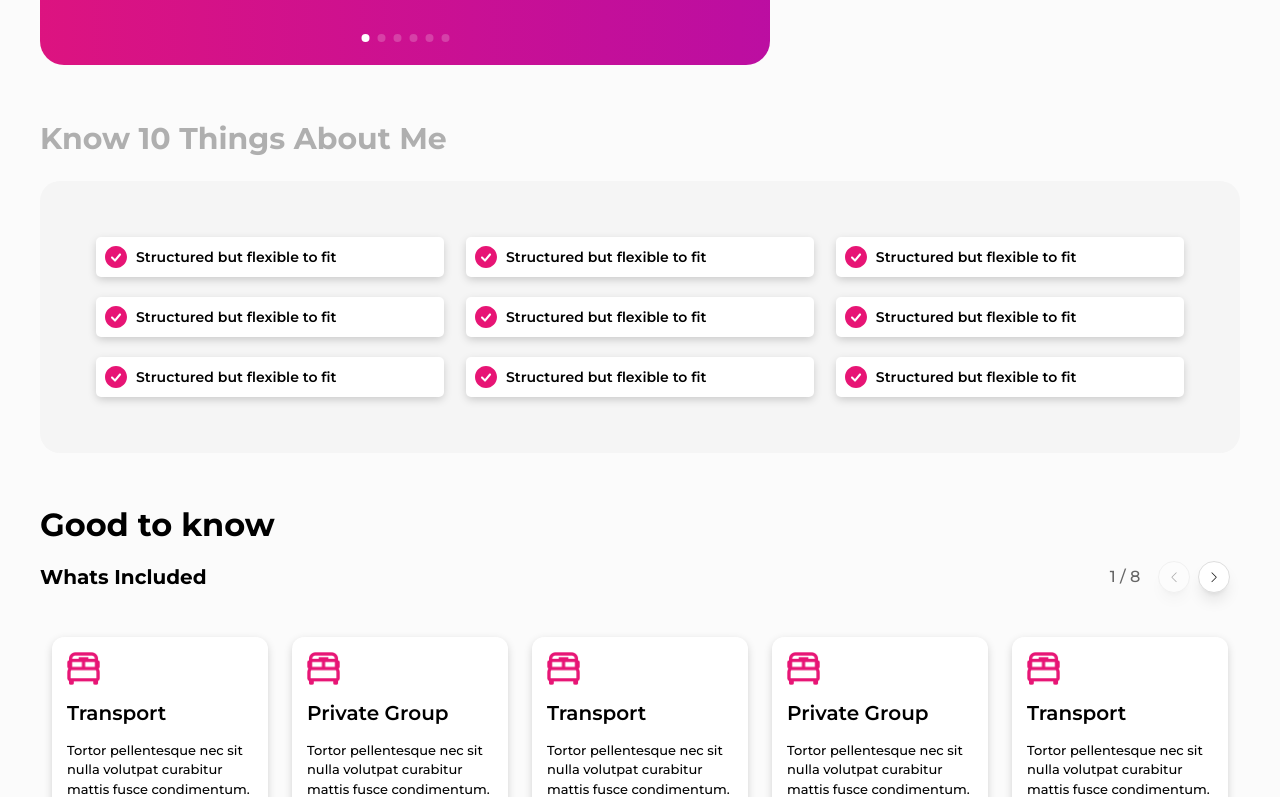
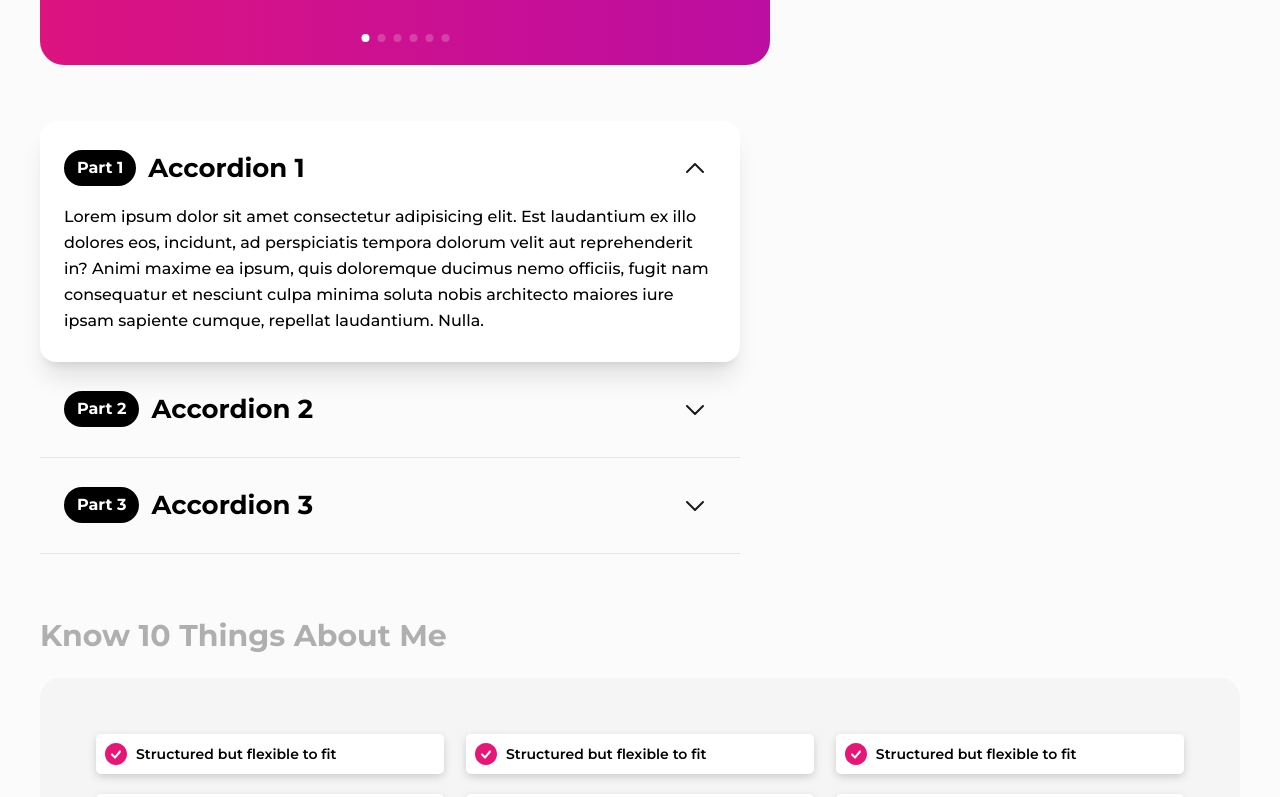
Before and after one commit to Abhishek79201/country-local, a Next.js app: page /celebrity in a window 1280 px wide. Shown: the part 1624-2421 px from the top of the page. Built offline with nearby package versions, Linux system fonts and the light colour scheme.

Commit message:
design: Tab section added

```diff
--- a/pages/celebrity.tsx
+++ b/pages/celebrity.tsx
@@ -1,16 +1,17 @@
 import type { NextPage } from 'next';
 import Head from 'next/head';
 
-import WorkshopExperience from '../src/components/common/WorkshopExperience';
-import Review from '../src/components/workshop/Review';
+import CelebrityFaq from '../src/components/celebrity/CelebrityFaq';
+import DeliverySlider from '../src/components/celebrity/DeliverySlider';
+import GoodToKnow from '../src/components/celebrity/GoodToknow';
 import Intro from '../src/components/celebrity/Intro';
 import PinkPurpleGradient from '../src/components/celebrity/PinkPurpleGradient';
+import PreviewAccordion from '../src/components/celebrity/PreviewAccordion';
 import Profiles from '../src/components/celebrity/Profiles';
 import SessionInfoGrid from '../src/components/celebrity/SessionInfoGrid';
 import ThingsToKnow from '../src/components/celebrity/ThingsToKnow';
-import GoodToKnow from '../src/components/celebrity/GoodToknow';
-import DeliverySlider from '../src/components/celebrity/DeliverySlider';
-import CelebrityFaq from '../src/components/celebrity/CelebrityFaq';
+import WorkshopExperience from '../src/components/common/WorkshopExperience';
+import Review from '../src/components/workshop/Review';
 
 const Celebrity: NextPage = () => (
   <>
@@ -25,6 +26,8 @@ const Celebrity: NextPage = () => (
       <SessionInfoGrid />
 
       <Profiles />
+
+      <PreviewAccordion />
 
       <ThingsToKnow />
 
--- /dev/null
+++ b/src/components/celebrity/PreviewAccordion.tsx
@@ -0,0 +1,131 @@
+/* eslint react/prop-types: "off" */
+/* eslint react/jsx-one-expression-per-line: "off" */
+import { AnimatePresence, motion } from 'framer-motion';
+import { useState } from 'react';
+import ReactPlayer from 'react-player/youtube';
+
+import ArrowDownIcon from '../../../public/icons/chevron-down.svg';
+
+const PreviewAccordion = () => {
+  const [accordions, setAccordions] = useState([
+    {
+      id: 1,
+      title: 'Accordion 1',
+      content:
+        'Lorem ipsum dolor sit amet consectetur adipisicing elit. Est laudantium ex illo dolores eos, incidunt, ad perspiciatis tempora dolorum velit aut reprehenderit in? Animi maxime ea ipsum, quis doloremque ducimus nemo officiis, fugit nam consequatur et nesciunt culpa minima soluta nobis architecto maiores iure ipsam sapiente cumque, repellat laudantium. Nulla.',
+      open: true,
+    },
+    {
+      id: 2,
+      title: 'Accordion 2',
+      content:
+        'Lorem ipsum dolor sit amet consectetur adipisicing elit. Est laudantium ex illo dolores eos, incidunt, ad perspiciatis tempora dolorum velit aut reprehenderit in? Animi maxime ea ipsum, quis doloremque ducimus nemo officiis, fugit nam consequatur et nesciunt culpa minima soluta nobis architecto maiores iure ipsam sapiente cumque, repellat laudantium. Nulla.',
+      open: false,
+    },
+    {
+      id: 3,
+      title: 'Accordion 3',
+      content:
+        'Lorem ipsum dolor sit amet consectetur adipisicing elit. Est laudantium ex illo dolores eos, incidunt, ad perspiciatis tempora dolorum velit aut reprehenderit in? Animi maxime ea ipsum, quis doloremque ducimus nemo officiis, fugit nam consequatur et nesciunt culpa minima soluta nobis architecto maiores iure ipsam sapiente cumque, repellat laudantium. Nulla.',
+      open: false,
+    },
+  ]);
+
+  const [playerState, setPlayerState] = useState({
+    playing: false,
+    // playbackRateControl: false,
+    controls: true,
+  });
+
+  const [isPlaying, setIsPlaying] = useState(false);
+
+  const handleAccordionClick = (id: number) => {
+    setAccordions(
+      accordions.map((accordion) => {
+        if (accordion.id === id) {
+          return {
+            ...accordion,
+            open: true,
+          };
+        }
+        return {
+          ...accordion,
+          open: false,
+        };
+      }),
+    );
+  };
+
+  return (
+    <div className="pb-16">
+      <div className="container">
+        <div className="flex">
+          <div className="w-7/12">
+            {accordions.map(({ id, title, content, open }) => (
+              <div
+                key={id}
+                className={`relative flex flex-col items-center justify-center px-6 pt-3 pb-3 ${
+                  open
+                    ? 'rounded-2xl bg-white shadow-xl'
+                    : 'border-b border-b-[#E4E4E4]'
+                }`}
+              >
+                <button
+                  type="button"
+                  className="focus-purple relative w-full py-4 text-left text-[16px] font-bold"
+                  onClick={() => handleAccordionClick(id)}
+                >
+                  <div className="flex w-full items-center text-[#4A4A4A]">
+                    <div className="block rounded-full bg-black px-[13px] py-[6px] text-white">
+                      Part {` ${id}`}
+                    </div>
+                    <h3 className="ml-3 text-[26px] font-bold text-black">
+                      {title}
+                    </h3>
+                    <span
+                      className={`svg_icon absolute right-3 inline-block w-[15px] text-transparent transition-all duration-300 ease-in-out md:w-[18px] ${
+                        open && 'rotate-180'
+                      }`}
+                    >
+                      <ArrowDownIcon />
+                    </span>
+                  </div>
+                </button>
+
+                <AnimatePresence initial={false}>
+                  {open && (
+                    <motion.div
+                      initial="collapsed"
+                      animate="open"
+                      exit="collapsed"
+                      variants={{
+                        open: { opacity: 1, height: 'auto' },
+                        collapsed: { opacity: 0, height: 0 },
+                      }}
+                      transition={{ duration: 0.3, ease: 'easeInOut' }}
+                      className="overflow-hidden"
+                    >
+                      <div className="pb-4 leading-relaxed">{content}</div>
+                    </motion.div>
+                  )}
+                </AnimatePresence>
+              </div>
+            ))}
+          </div>
+          <div className="w-5/12">
+            <div className="pl-10">
+              <div className="relative">
+                <ReactPlayer
+                  url="https://www.youtube.com/watch?v=ysz5S6PUM-U"
+                  // playing={playerState.playing}
+                  controls={isPlaying}
+                />
+              </div>
+            </div>
+          </div>
+        </div>
+      </div>
+    </div>
+  );
+};
+export default PreviewAccordion;
```
